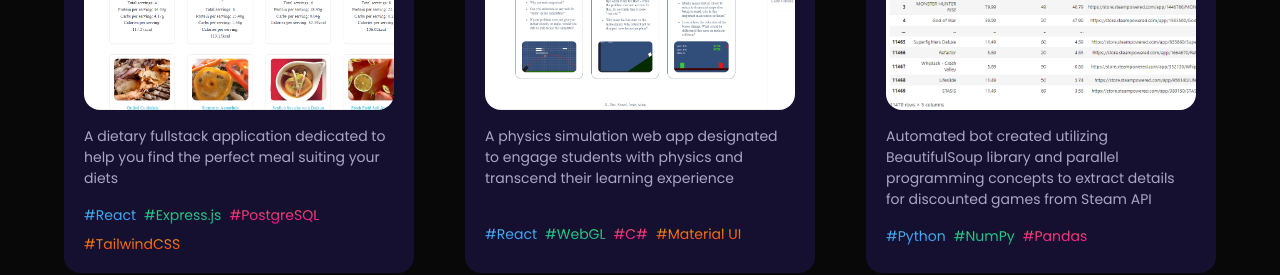
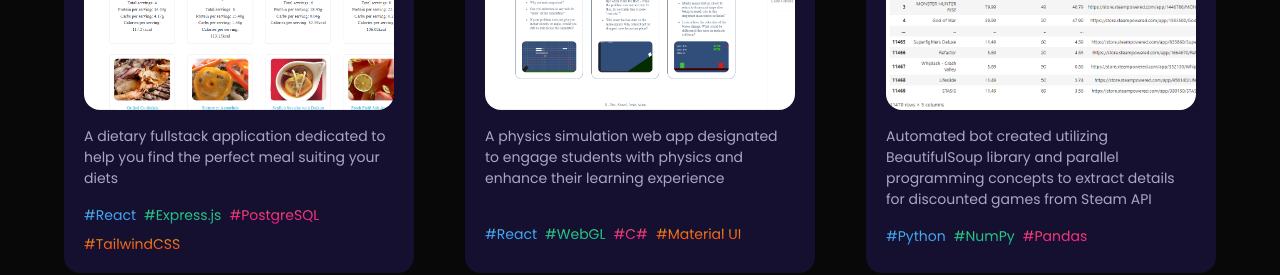
Before and after one commit to airickLeo/Developer-Portfolio, a React (Vite) app: page / in a window 1280 px wide. Shown: the part 3980-4255 px from the top of the page. Built offline with nearby package versions, Linux system fonts and the light colour scheme.

Commit message:
Resume Update

```diff
--- a/src/constants/projects.js
+++ b/src/constants/projects.js
@@ -29,7 +29,7 @@ const projects = [
     {
         name: "Newtonian Apples",
         description:
-            "A physics simulation web app designated to engage students with physics and transcend their learning experience",
+            "A physics simulation web app designated to engage students with physics and enhance their learning experience",
         tags: [
             {
                 name: "React",
```
Also changed, not shown: 1 other file (tests, documents, lock files or other folders).
